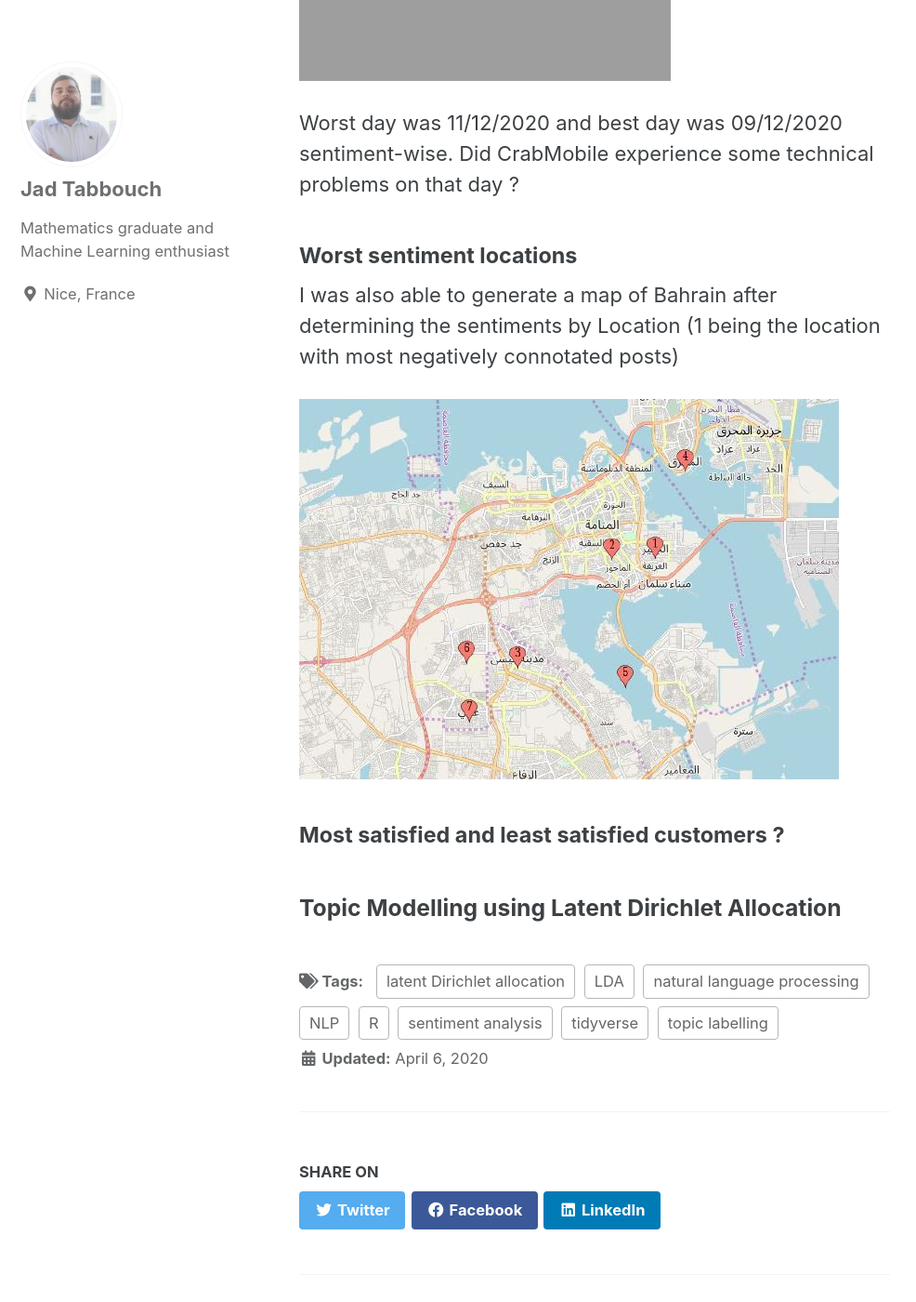
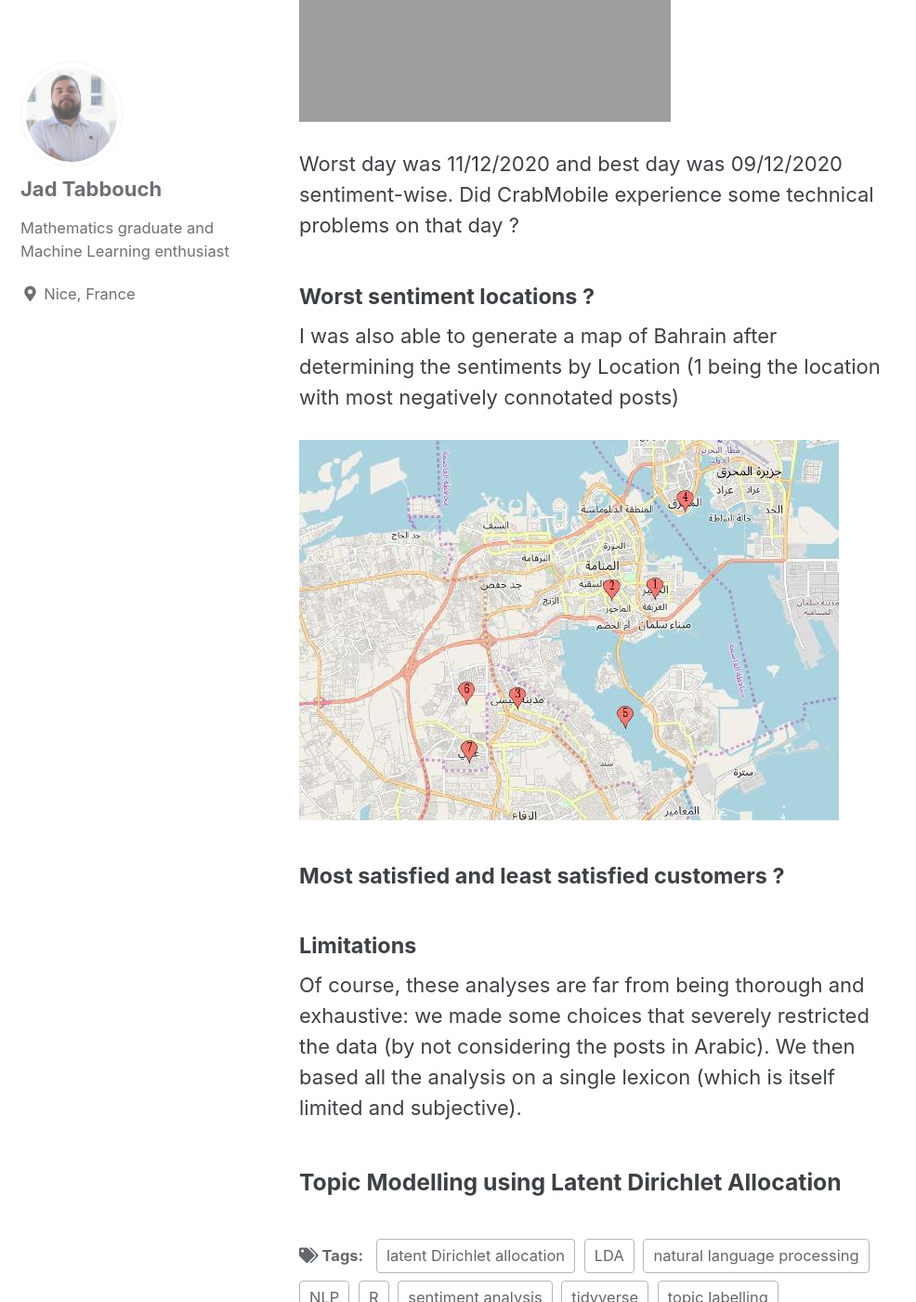
Before and after one commit to jad-tab/jad-tab.github.io, a Jekyll site: the page built from _posts/2020-04-06-NLP.md, in a window 1280 px wide and 1400 px high, scrolled down 9961 px. Shown: the whole window at 93% size, without its empty margins (0-986 px from the left). Built offline with Jekyll 4.4.1, drawn with Linux system fonts in a browser that asks for light colours; cached includes are drawn as plain includes; some of the changed text lies outside the part shown.

Commit message:
Update 2020-04-06-NLP.md

```diff
--- a/_posts/2020-04-06-NLP.md
+++ b/_posts/2020-04-06-NLP.md
@@ -167,7 +167,7 @@ We could get creative and perform group-by's with other categories, like the dat
 
 Worst day was 11/12/2020 and best day was 09/12/2020 sentiment-wise. Did CrabMobile experience some technical problems on that day ?
 
-#### Worst sentiment locations
+#### Worst sentiment locations ?
 
 I was also able to generate a map of Bahrain after determining the sentiments by Location (1 being the location with most negatively connotated posts)
 
@@ -179,4 +179,12 @@ I was also able to generate a map of Bahrain after determining the sentiments by
 
 
 
+
+
+#### Limitations
+
+Of course, these analyses are far from being thorough and exhaustive: we made some choices that severely restricted the data (by not considering the posts in Arabic). We then based all the analysis on a single lexicon (which is itself limited and subjective).
+
+
+
 ### Topic Modelling using Latent Dirichlet Allocation
```
